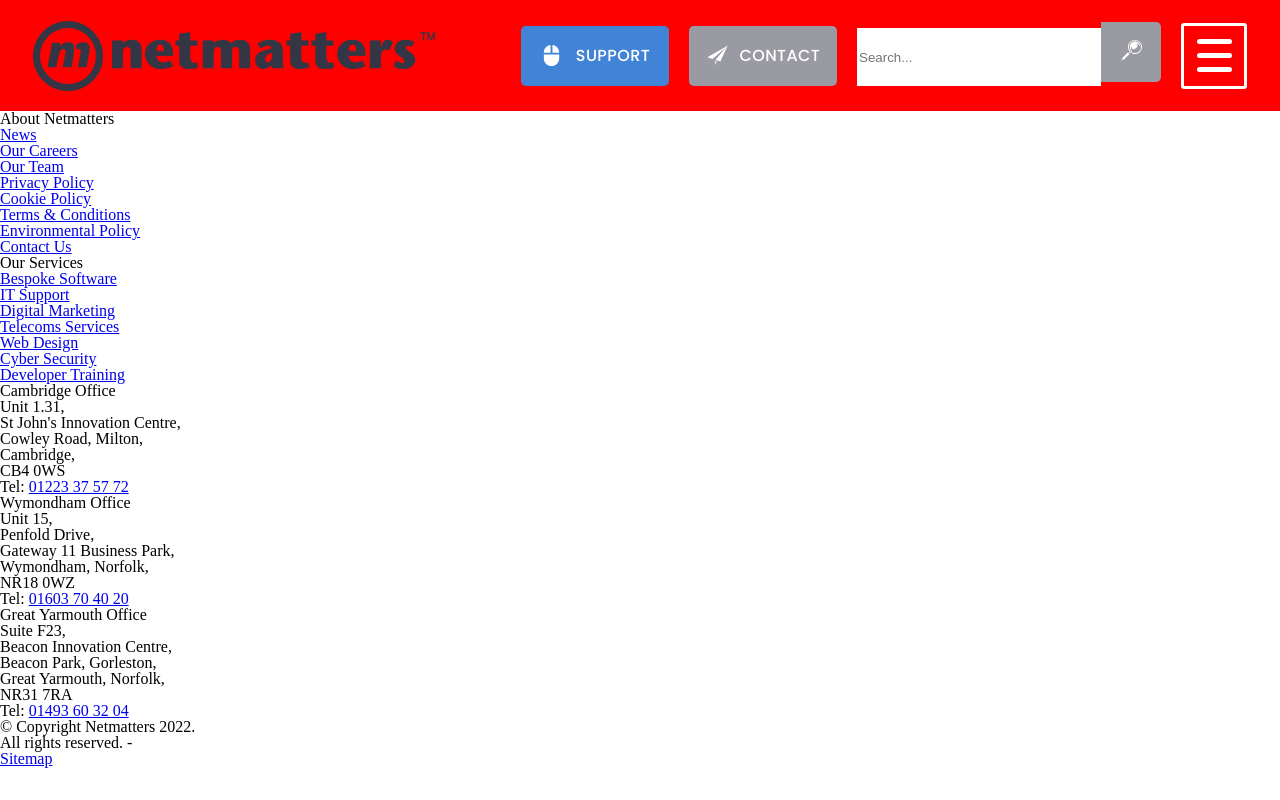
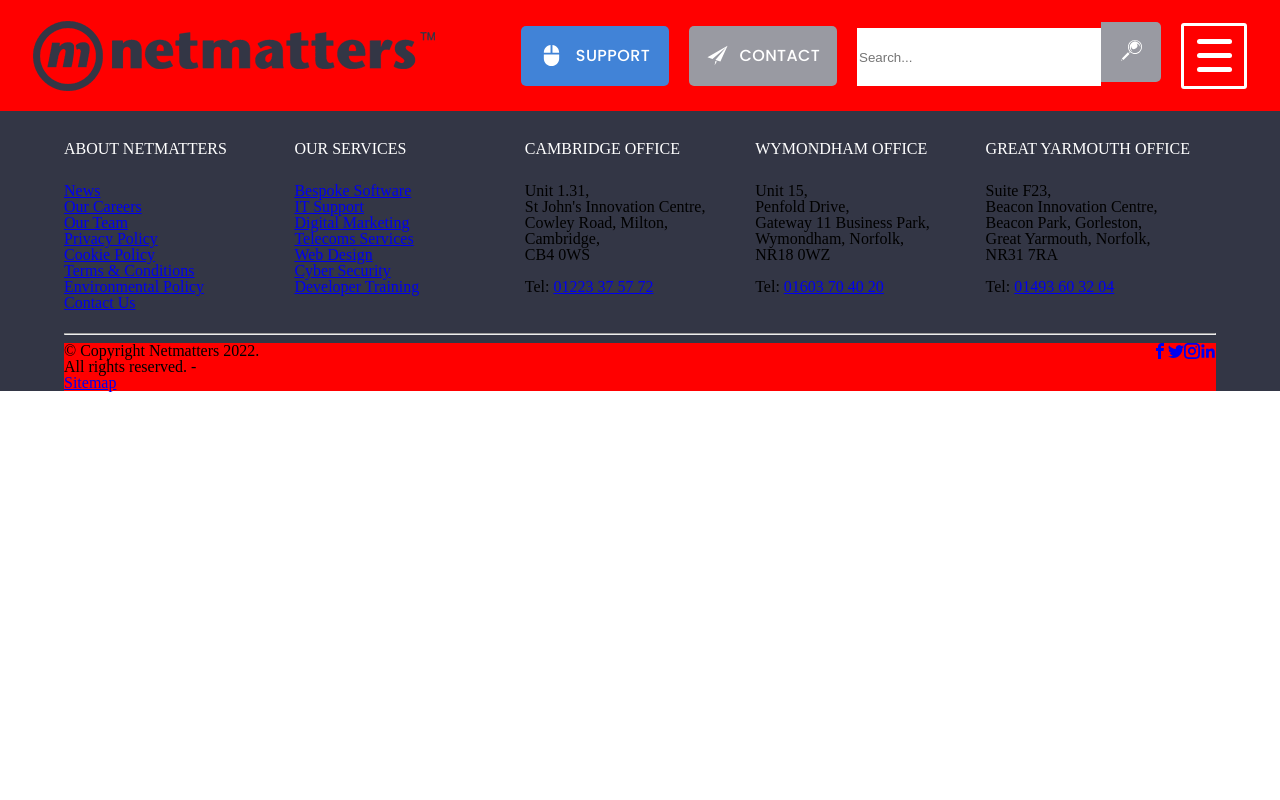
Before and after one commit to Syntax-Read3r/HTML-CSS-reflection, a React (Create React App) app: page / in a window 1280 px wide. Built offline with nearby package versions, Linux system fonts and the light colour scheme.

Commit message:
add more footer html and some styles

```diff
--- a/src/Components/Footer/Footer.jsx
+++ b/src/Components/Footer/Footer.jsx
@@ -1,5 +1,9 @@
 import React from 'react'
 import "../Styles/sass/main.css";
+import {ImFacebook} from "react-icons/im"
+import {BsTwitter} from "react-icons/bs"
+import {GrInstagram} from "react-icons/gr"
+import {GrLinkedinOption} from "react-icons/gr"
 
 
 function Footer() {
@@ -90,6 +94,7 @@
                                 CB4 0WS
                             </li>
                             <li >
+                                &nbsp;
                             </li>
                             <li >
                                 Tel: <a href="tel:#tel">01223 37 57 72</a>
@@ -117,6 +122,7 @@
                                 NR18 0WZ
                             </li>
                             <li>
+                                &nbsp;
                             </li>
                             <li>
                                 Tel: <a href="tel:01603704020">01603 70 40 20</a>
@@ -144,6 +150,7 @@
                                 NR31 7RA
                             </li>
                             <li >
+                                &nbsp;
                             </li>
                             <li >
                                 Tel: <a href="tel:01493603204">01493 60 32 04</a>
@@ -153,16 +160,27 @@
                 </div>
             </div>
             <div className="container__bottom-row">
-                <div className="DIV_76">
-                    © Copyright Netmatters 2022.<br className="BR_77" /> All rights reserved. <span className="SPAN_78">-</span>
-                    <ul className="UL_79">
-                        <li className="LI_80">
-                            <a href="https://www.netmatters.co.uk/sitemap.xml" className="A_81">Sitemap</a>
-                        </li>
-                    </ul>
+                <div className="container__bottom-row--horizontal-line">
+                    <hr />
                 </div>
-                <div className="DIV_82">
-                    <a href="https://en-gb.facebook.com/netmatters/" rel="noopener noreferrer" className="A_83"><span className="SPAN_84"></span></a> <a href="https://twitter.com/netmattersltd" rel="noopener noreferrer" className="A_85"><span className="SPAN_86"></span></a> <a href="https://www.instagram.com/netmattersltd/" rel="noopener noreferrer" className="A_87"><span className="SPAN_88"></span></a> <a href="https://www.linkedin.com/company/netmatters-ltd/" rel="noopener noreferrer" className="A_89"><span className="SPAN_90"></span></a>
+                <div className="container__bottom-row--content">
+                    <div className="container__bottom-row--content--copyright">
+                        © Copyright Netmatters 2022.<br className="BR_77" /> All rights reserved. <span className="SPAN_78">-</span>
+                        <ul className="UL_79">
+                            <li className="LI_80">
+                                <a href="#Sitemap" className="A_81">Sitemap</a>
+                            </li>
+                        </ul>
+                    </div>
+                    <div className="container__bottom-row--content--socials">
+                        <a href="https://en-gb.facebook.com/netmatters/" rel="noopener noreferrer" className="container__bottom-row--content--socials--item"><ImFacebook/></a>
+
+                        <a href="https://twitter.com/netmattersltd" rel="noopener noreferrer" className="container__bottom-row--content--socials--item"><BsTwitter/></a>
+
+                        <a href="https://www.instagram.com/netmattersltd/" rel="noopener noreferrer" className="container__bottom-row--content--socials--item"><GrInstagram/></a>
+
+                        <a href="https://www.linkedin.com/company/netmatters-ltd/" rel="noopener noreferrer" className="container__bottom-row--content--socials--item"><GrLinkedinOption/></a>
+                    </div>
                 </div>
             </div>
         </div>
--- a/src/Components/Footer/_footer.scss
+++ b/src/Components/Footer/_footer.scss
@@ -0,0 +1,52 @@
+.footer {
+    background-color: #333645;
+}
+
+.container {
+
+    margin-top: 30px;
+    width: 90%;
+    margin: 0 auto;
+    padding: 0 15px;
+
+    // Top Row of footer
+    &__top-row {
+        display: grid;
+        grid-template-columns: 2fr 3fr;
+        &--services {
+            display: grid;
+            grid-template-columns: 1fr 1fr;
+        }
+        &--offices {
+            display: grid;
+            grid-template-columns: 1fr 1fr 1fr;
+
+            &--location {
+                margin-bottom: 30px;
+            }
+        }
+
+        & h4 {
+
+            color: #fff;
+            text-transform: uppercase;
+            font-size: 1rem;
+            margin-top: 30px;
+            margin-bottom: 26px;
+        }
+
+    }
+
+        // Bootom Row of footer
+
+    &__bottom-row {
+        &--content {
+            display: flex;
+            justify-content: space-between;
+            background-color: red;
+
+        }
+    }
+
+
+}
--- a/src/Components/Styles/sass/main.css
+++ b/src/Components/Styles/sass/main.css
@@ -222,4 +222,42 @@
   color: #deffff;
   text-decoration: none;
   padding: 20px;
+}
+
+.footer {
+  background-color: #333645;
+}
+
+.container {
+  margin-top: 30px;
+  width: 90%;
+  margin: 0 auto;
+  padding: 0 15px;
+}
+.container__top-row {
+  display: grid;
+  grid-template-columns: 2fr 3fr;
+}
+.container__top-row--services {
+  display: grid;
+  grid-template-columns: 1fr 1fr;
+}
+.container__top-row--offices {
+  display: grid;
+  grid-template-columns: 1fr 1fr 1fr;
+}
+.container__top-row--offices--location {
+  margin-bottom: 30px;
+}
+.container__top-row h4 {
+  color: #fff;
+  text-transform: uppercase;
+  font-size: 1rem;
+  margin-top: 30px;
+  margin-bottom: 26px;
+}
+.container__bottom-row--content {
+  display: flex;
+  justify-content: space-between;
+  background-color: red;
 }/*# sourceMappingURL=main.css.map */
```
Also changed, not shown: 1 other file (tests, documents, lock files or other folders).
